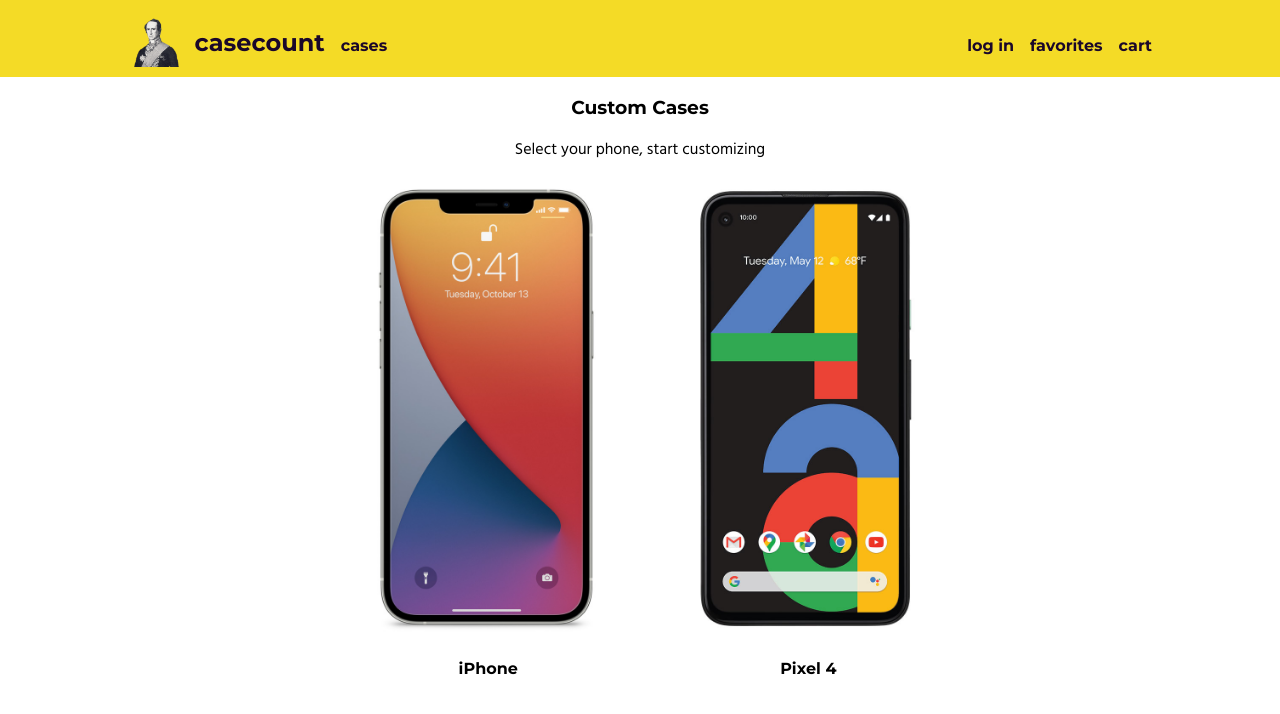
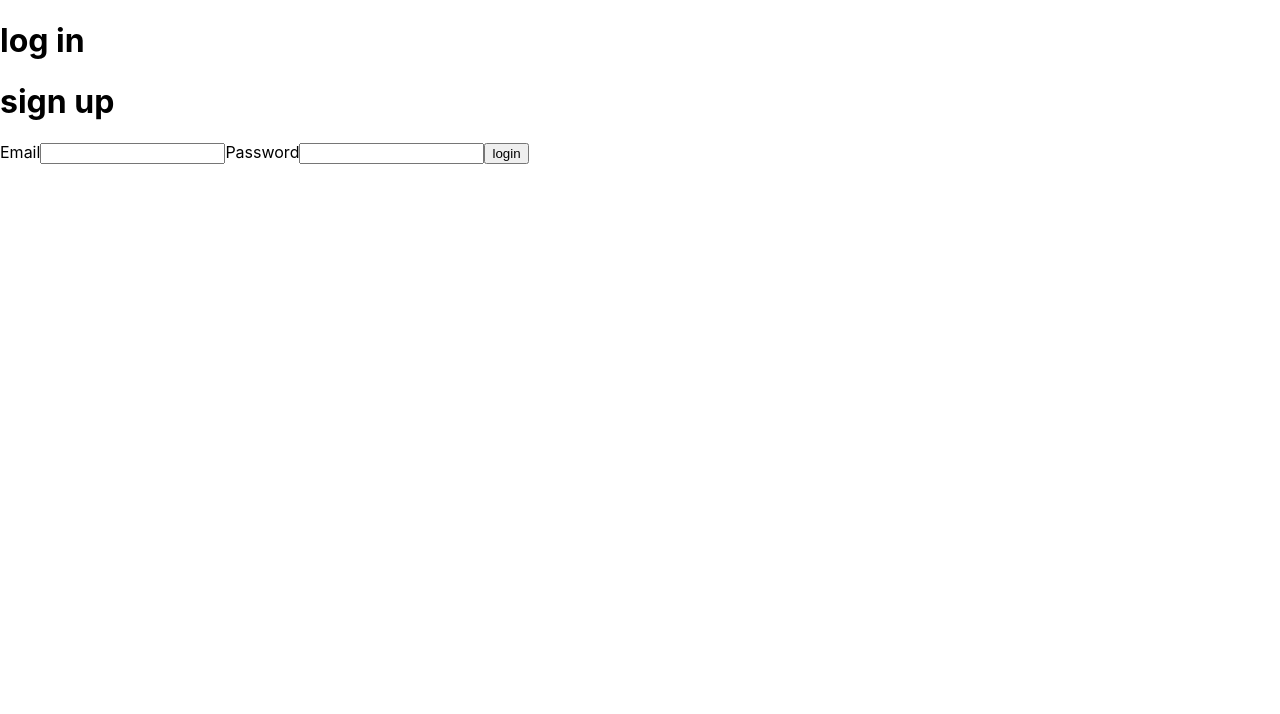
Before and after one commit to matheus-hro/GA-Final-Project-CaseCount, a React (Create React App) app: page /login in a window 1280 px wide. Before the commit this address led to /. Shown: the top 714 px of the page. Built offline with nearby package versions, Linux system fonts and the light colour scheme.

Commit message:
login form

```diff
--- a/src/App.js
+++ b/src/App.js
@@ -1,12 +1,15 @@
 import './App.css';
 import {Route, Routes, Navigate } from 'react-router-dom';
 import HomePage from './pages/HomePage/HomePage';
+import LoginPage from './pages/LoginPage/LoginPage'
+
 
 function App() {
   return (
     <div className="App">
       <Routes>
       <Route path='/' element={<HomePage />}/>
+      <Route path='/login' element={<LoginPage />}/>
       <Route path="*" element={<Navigate to="/" replace />}/>
       </Routes>
 
--- /dev/null
+++ b/src/components/LoginForm/LoginForm.jsx
@@ -0,0 +1,60 @@
+import React, {Component} from 'react';
+import './LoginForm.css';
+
+export default class LoginForm extends React.Component {
+  state = {
+    email: '',
+    password: '',
+    error: ''
+  }
+
+  handleChange = (e) => {
+    this.setState({
+      [e.target.name]: e.target.value,
+      error: ''
+    })
+  }
+  handleSubmit = async (evt) => {
+    evt.preventDefault();
+    try {
+      // 1. POST our new user info to the server
+      const fetchResponse = await fetch('/api/users/login', {
+        method: 'POST',
+        headers: { "Content-Type": "application/json" },
+        body: JSON.stringify({ email: this.state.email, password: this.state.password, })
+      })
+
+      // 2. Check "fetchResponse.ok". False means status code was 4xx from the server/controller action
+      if (!fetchResponse.ok) throw new Error('Fetch failed - Bad request')
+
+      let token = await fetchResponse.json() // 3. decode fetch response: get jwt token from srv
+      localStorage.setItem('token', token);  // 4. Stick token into localStorage
+
+      const userDoc = JSON.parse(atob(token.split('.')[1])).user; // 5. Decode the token + put user document into state
+      this.props.setUserInState(userDoc)
+
+    } catch (err) {
+  }
+}
+  render() {
+    return (
+      <div>
+        <div>
+          <h1>log in</h1>
+          <h1>sign up</h1>
+        </div>
+         <form action="">
+           <label><span>Email</span>
+            <input name="email" value={this.state.email} onChange={this.handleChange}/>
+           </label>
+           <label><span>Password</span>
+            <input name="password" value={this.state.password} onChange={this.handleChange}/>
+           </label>
+          <button onClick={this.handleSubmit}>login</button>
+         </form>
+            <p>{this.state.error}</p>
+      </div>
+
+    )
+  }
+}
--- a/src/pages/LoginPage/LoginPage.jsx
+++ b/src/pages/LoginPage/LoginPage.jsx
@@ -0,0 +1,12 @@
+import LoginForm from "../../components/LoginForm/LoginForm";
+
+
+export default function LoginPage(props){
+  return (
+    <>
+      <LoginForm />
+
+    </>
+
+  )
+}
```
Also changed, not shown: src/components/LoginForm/LoginForm.css (added).
